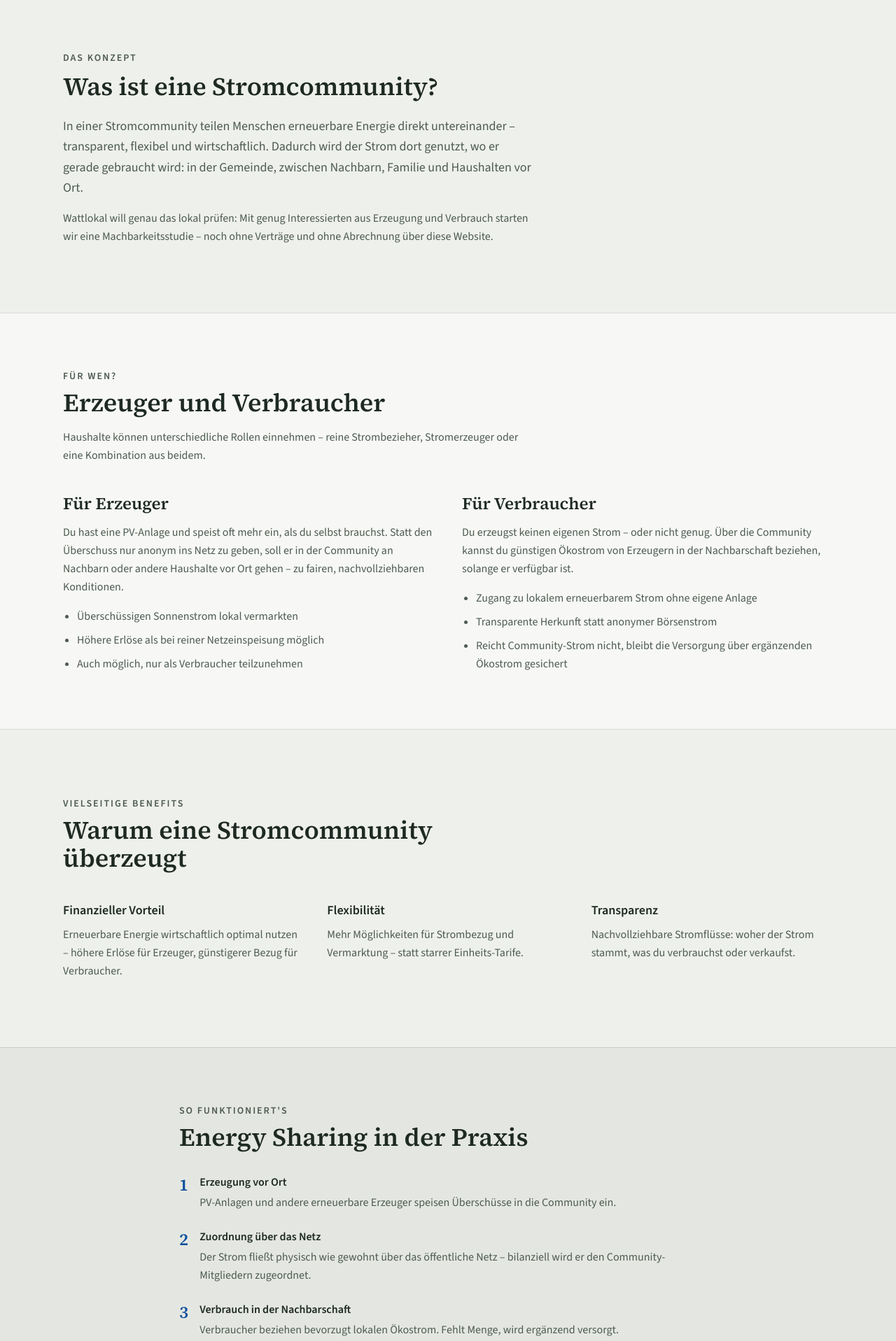
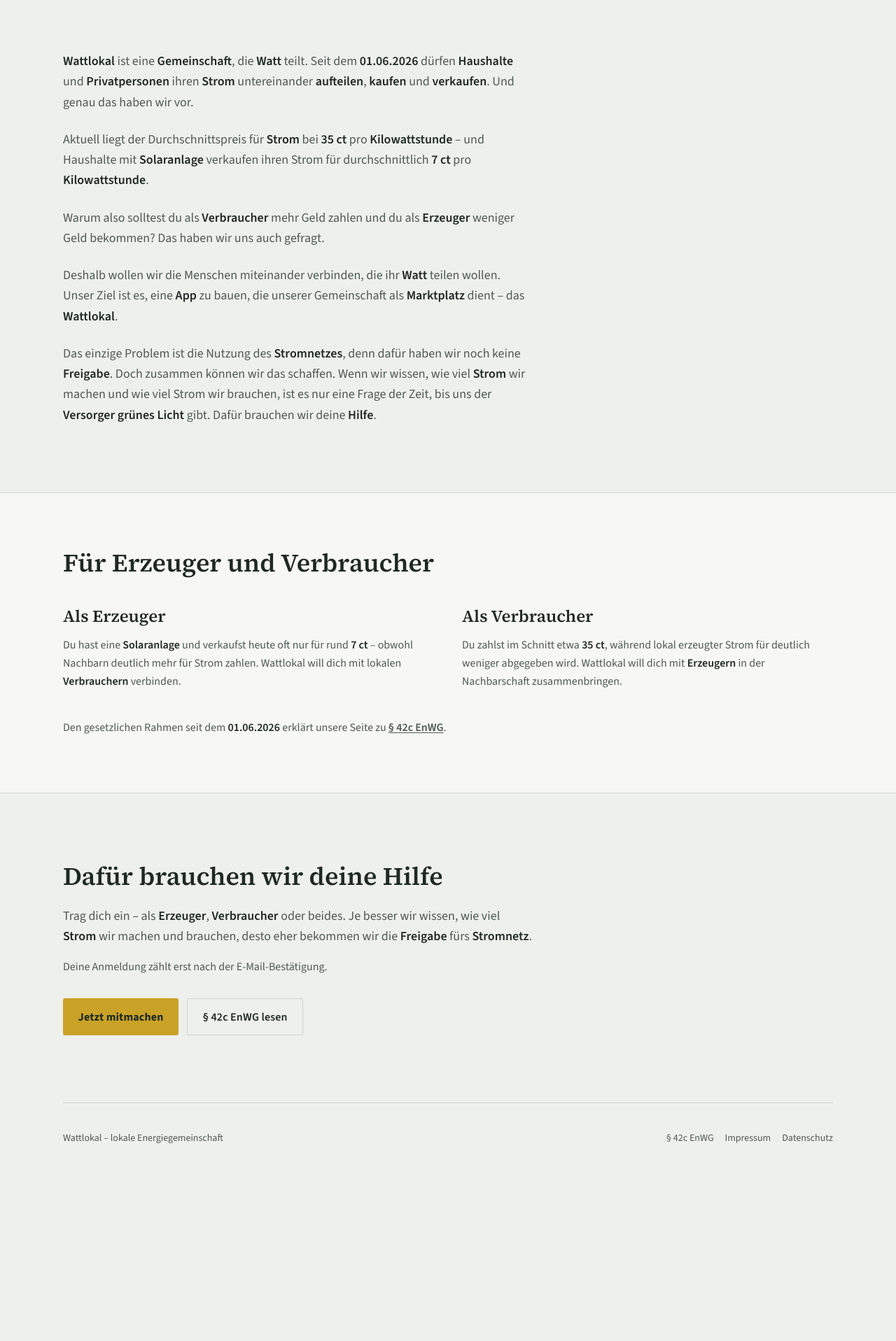
Before and after one commit to vindimitri/wattlokal, a Next.js app: page / in a window 1280 px wide. Shown: the part 880-2797 px from the top of the page at 70% size. After the commit the page ends 2557 px from the top, so only its background shows below. Built offline with nearby package versions, Linux system fonts and the light colour scheme.

Commit message:
Rewrite homepage story with bold key terms for Erzeuger and Verbraucher.
Co-authored-by: Cursor <cursoragent@cursor.com>

```diff
--- a/app/page.tsx
+++ b/app/page.tsx
@@ -27,204 +27,155 @@ export default function HomePage() {
             Wir teilen Watt
           </p>
           <p className="rise rise-delay-2 mx-auto mt-6 max-w-md text-base sm:text-lg text-ink-muted leading-relaxed">
-            Erneuerbare Stromüberschüsse sinnvoll in der Nachbarschaft nutzen –
-            für Erzeuger und Verbraucher.
+            Eine <strong className="font-semibold text-ink">Gemeinschaft</strong>, die{" "}
+            <strong className="font-semibold text-ink">Watt</strong> teilt – für{" "}
+            <strong className="font-semibold text-ink">Erzeuger</strong> und{" "}
+            <strong className="font-semibold text-ink">Verbraucher</strong>.
           </p>
           <div className="rise rise-delay-2 mt-8 flex flex-wrap justify-center gap-3">
             <Link href="/anmelden" className="btn">
               Interesse bekunden
             </Link>
             <a href="#konzept" className="btn btn-secondary">
-              Konzept ansehen
+              Mehr erfahren
             </a>
           </div>
         </div>
       </section>
 
       <section id="konzept" className="site-shell py-16 sm:py-24">
-        <p className="text-sm font-semibold uppercase tracking-[0.14em] text-ink-muted">
-          Das Konzept
-        </p>
-        <h2 className="mt-2 font-[family-name:var(--font-display)] text-3xl sm:text-4xl font-semibold text-ink leading-tight max-w-2xl">
-          Was ist eine Stromcommunity?
-        </h2>
-        <p className="mt-5 max-w-2xl text-lg text-ink-muted leading-relaxed">
-          In einer Stromcommunity teilen Menschen erneuerbare Energie direkt
-          untereinander – transparent, flexibel und wirtschaftlich. Dadurch wird
-          der Strom dort genutzt, wo er gerade gebraucht wird: in der Gemeinde,
-          zwischen Nachbarn, Familie und Haushalten vor Ort.
-        </p>
-        <p className="mt-4 max-w-2xl text-ink-muted leading-relaxed">
-          Wattlokal will genau das lokal prüfen: Mit genug Interessierten aus
-          Erzeugung und Verbrauch starten wir eine Machbarkeitsstudie – noch
-          ohne Verträge und ohne Abrechnung über diese Website.
-        </p>
+        <div className="max-w-2xl space-y-6 text-lg text-ink-muted leading-relaxed">
+          <p>
+            <strong className="font-semibold text-ink">Wattlokal</strong> ist eine{" "}
+            <strong className="font-semibold text-ink">Gemeinschaft</strong>, die{" "}
+            <strong className="font-semibold text-ink">Watt</strong> teilt. Seit dem{" "}
+            <strong className="font-semibold text-ink">01.06.2026</strong> dürfen{" "}
+            <strong className="font-semibold text-ink">Haushalte</strong> und{" "}
+            <strong className="font-semibold text-ink">Privatpersonen</strong> ihren{" "}
+            <strong className="font-semibold text-ink">Strom</strong> untereinander{" "}
+            <strong className="font-semibold text-ink">aufteilen</strong>,{" "}
+            <strong className="font-semibold text-ink">kaufen</strong> und{" "}
+            <strong className="font-semibold text-ink">verkaufen</strong>. Und genau
+            das haben wir vor.
+          </p>
+
+          <p>
+            Aktuell liegt der Durchschnittspreis für{" "}
+            <strong className="font-semibold text-ink">Strom</strong> bei{" "}
+            <strong className="font-semibold text-ink">35&nbsp;ct</strong> pro{" "}
+            <strong className="font-semibold text-ink">Kilowattstunde</strong> – und
+            Haushalte mit{" "}
+            <strong className="font-semibold text-ink">Solaranlage</strong> verkaufen
+            ihren Strom für durchschnittlich{" "}
+            <strong className="font-semibold text-ink">7&nbsp;ct</strong> pro{" "}
+            <strong className="font-semibold text-ink">Kilowattstunde</strong>.
+          </p>
+
+          <p>
+            Warum also solltest du als{" "}
+            <strong className="font-semibold text-ink">Verbraucher</strong> mehr Geld
+            zahlen und du als{" "}
+            <strong className="font-semibold text-ink">Erzeuger</strong> weniger Geld
+            bekommen? Das haben wir uns auch gefragt.
+          </p>
+
+          <p>
+            Deshalb wollen wir die Menschen miteinander verbinden, die ihr{" "}
+            <strong className="font-semibold text-ink">Watt</strong> teilen wollen.
+            Unser Ziel ist es, eine{" "}
+            <strong className="font-semibold text-ink">App</strong> zu bauen, die
+            unserer Gemeinschaft als{" "}
+            <strong className="font-semibold text-ink">Marktplatz</strong> dient –
+            das <strong className="font-semibold text-ink">Wattlokal</strong>.
+          </p>
+
+          <p>
+            Das einzige Problem ist die Nutzung des{" "}
+            <strong className="font-semibold text-ink">Stromnetzes</strong>, denn
+            dafür haben wir noch keine{" "}
+            <strong className="font-semibold text-ink">Freigabe</strong>. Doch
+            zusammen können wir das schaffen. Wenn wir wissen, wie viel{" "}
+            <strong className="font-semibold text-ink">Strom</strong> wir machen und
+            wie viel Strom wir brauchen, ist es nur eine Frage der Zeit, bis uns
+            der <strong className="font-semibold text-ink">Versorger</strong>{" "}
+            <strong className="font-semibold text-ink">grünes Licht</strong> gibt.
+            Dafür brauchen wir deine{" "}
+            <strong className="font-semibold text-ink">Hilfe</strong>.
+          </p>
+        </div>
       </section>
 
       <section id="rollen" className="border-y border-line bg-[color:var(--surface)]">
         <div className="site-shell py-16 sm:py-20">
-          <p className="text-sm font-semibold uppercase tracking-[0.14em] text-ink-muted">
-            Für wen?
-          </p>
-          <h2 className="mt-2 font-[family-name:var(--font-display)] text-3xl sm:text-4xl font-semibold text-ink">
-            Erzeuger und Verbraucher
+          <h2 className="font-[family-name:var(--font-display)] text-3xl sm:text-4xl font-semibold text-ink">
+            Für <strong className="font-semibold">Erzeuger</strong> und{" "}
+            <strong className="font-semibold">Verbraucher</strong>
           </h2>
-          <p className="mt-4 max-w-2xl text-ink-muted leading-relaxed">
-            Haushalte können unterschiedliche Rollen einnehmen – reine
-            Strombezieher, Stromerzeuger oder eine Kombination aus beidem.
-          </p>
-
           <div className="mt-10 grid gap-10 lg:grid-cols-2">
             <div>
               <h3 className="font-[family-name:var(--font-display)] text-2xl font-semibold text-ink">
-                Für Erzeuger
+                Als Erzeuger
               </h3>
               <p className="mt-3 text-ink-muted leading-relaxed">
-                Du hast eine PV-Anlage und speist oft mehr ein, als du selbst
-                brauchst. Statt den Überschuss nur anonym ins Netz zu geben,
-                soll er in der Community an Nachbarn oder andere Haushalte vor
-                Ort gehen – zu fairen, nachvollziehbaren Konditionen.
+                Du hast eine{" "}
+                <strong className="font-semibold text-ink">Solaranlage</strong> und
+                verkaufst heute oft nur für rund{" "}
+                <strong className="font-semibold text-ink">7&nbsp;ct</strong> – obwohl
+                Nachbarn deutlich mehr für Strom zahlen. Wattlokal will dich mit
+                lokalen <strong className="font-semibold text-ink">Verbrauchern</strong>{" "}
+                verbinden.
               </p>
-              <ul className="mt-4 space-y-2 text-ink-muted leading-relaxed list-disc pl-5">
-                <li>Überschüssigen Sonnenstrom lokal vermarkten</li>
-                <li>Höhere Erlöse als bei reiner Netzeinspeisung möglich</li>
-                <li>Auch möglich, nur als Verbraucher teilzunehmen</li>
-              </ul>
             </div>
             <div>
               <h3 className="font-[family-name:var(--font-display)] text-2xl font-semibold text-ink">
-                Für Verbraucher
+                Als Verbraucher
               </h3>
               <p className="mt-3 text-ink-muted leading-relaxed">
-                Du erzeugst keinen eigenen Strom – oder nicht genug. Über die
-                Community kannst du günstigen Ökostrom von Erzeugern in der
-                Nachbarschaft beziehen, solange er verfügbar ist.
+                Du zahlst im Schnitt etwa{" "}
+                <strong className="font-semibold text-ink">35&nbsp;ct</strong>, während
+                lokal erzeugter Strom für deutlich weniger abgegeben wird.
+                Wattlokal will dich mit{" "}
+                <strong className="font-semibold text-ink">Erzeugern</strong> in der
+                Nachbarschaft zusammenbringen.
               </p>
-              <ul className="mt-4 space-y-2 text-ink-muted leading-relaxed list-disc pl-5">
-                <li>Zugang zu lokalem erneuerbarem Strom ohne eigene Anlage</li>
-                <li>Transparente Herkunft statt anonymer Börsenstrom</li>
-                <li>
-                  Reicht Community-Strom nicht, bleibt die Versorgung über
-                  ergänzenden Ökostrom gesichert
-                </li>
-              </ul>
             </div>
           </div>
-        </div>
-      </section>
-
-      <section className="site-shell py-16 sm:py-24">
-        <p className="text-sm font-semibold uppercase tracking-[0.14em] text-ink-muted">
-          Vielseitige Benefits
-        </p>
-        <h2 className="mt-2 font-[family-name:var(--font-display)] text-3xl sm:text-4xl font-semibold text-ink max-w-2xl">
-          Warum eine Stromcommunity überzeugt
-        </h2>
-        <div className="mt-10 grid gap-8 sm:grid-cols-3">
-          <div>
-            <h3 className="font-semibold text-ink text-lg">Finanzieller Vorteil</h3>
-            <p className="mt-2 text-ink-muted leading-relaxed">
-              Erneuerbare Energie wirtschaftlich optimal nutzen – höhere Erlöse
-              für Erzeuger, günstigerer Bezug für Verbraucher.
-            </p>
-          </div>
-          <div>
-            <h3 className="font-semibold text-ink text-lg">Flexibilität</h3>
-            <p className="mt-2 text-ink-muted leading-relaxed">
-              Mehr Möglichkeiten für Strombezug und Vermarktung – statt starrer
-              Einheits-Tarife.
-            </p>
-          </div>
-          <div>
-            <h3 className="font-semibold text-ink text-lg">Transparenz</h3>
-            <p className="mt-2 text-ink-muted leading-relaxed">
-              Nachvollziehbare Stromflüsse: woher der Strom stammt, was du
-              verbrauchst oder verkaufst.
-            </p>
-          </div>
-        </div>
-      </section>
-
-      <section className="border-y border-line bg-[color:var(--bg-deep)]">
-        <div className="site-shell py-16 sm:py-20 max-w-3xl">
-          <p className="text-sm font-semibold uppercase tracking-[0.14em] text-ink-muted">
-            So funktioniert&apos;s
-          </p>
-          <h2 className="mt-2 font-[family-name:var(--font-display)] text-3xl sm:text-4xl font-semibold text-ink">
-            Energy Sharing in der Praxis
-          </h2>
-          <ol className="mt-8 space-y-6">
-            <li className="flex gap-4">
-              <span className="shrink-0 font-[family-name:var(--font-display)] text-2xl font-semibold text-[#0b4f9c]">
-                1
-              </span>
-              <div>
-                <h3 className="font-semibold text-ink">Erzeugung vor Ort</h3>
-                <p className="mt-1 text-ink-muted leading-relaxed">
-                  PV-Anlagen und andere erneuerbare Erzeuger speisen Überschüsse
-                  in die Community ein.
-                </p>
-              </div>
-            </li>
-            <li className="flex gap-4">
-              <span className="shrink-0 font-[family-name:var(--font-display)] text-2xl font-semibold text-[#0b4f9c]">
-                2
-              </span>
-              <div>
-                <h3 className="font-semibold text-ink">Zuordnung über das Netz</h3>
-                <p className="mt-1 text-ink-muted leading-relaxed">
-                  Der Strom fließt physisch wie gewohnt über das öffentliche
-                  Netz – bilanziell wird er den Community-Mitgliedern
-                  zugeordnet.
-                </p>
-              </div>
-            </li>
-            <li className="flex gap-4">
-              <span className="shrink-0 font-[family-name:var(--font-display)] text-2xl font-semibold text-[#0b4f9c]">
-                3
-              </span>
-              <div>
-                <h3 className="font-semibold text-ink">Verbrauch in der Nachbarschaft</h3>
-                <p className="mt-1 text-ink-muted leading-relaxed">
-                  Verbraucher beziehen bevorzugt lokalen Ökostrom. Fehlt Menge,
-                  wird ergänzend versorgt.
-                </p>
-              </div>
-            </li>
-          </ol>
-          <p className="mt-8 text-ink-muted leading-relaxed">
-            Den gesetzlichen Rahmen dafür bildet unter anderem{" "}
+          <p className="mt-10 max-w-2xl text-ink-muted leading-relaxed">
+            Den gesetzlichen Rahmen seit dem{" "}
+            <strong className="font-semibold text-ink">01.06.2026</strong> erklärt
+            unsere Seite zu{" "}
             <Link
               href="/42c-enwg"
-              className="text-ok underline underline-offset-2"
+              className="text-ok underline underline-offset-2 font-semibold"
             >
-              § 42c EnWG
+              §&nbsp;42c&nbsp;EnWG
             </Link>
-            . Dort erklären wir, was die Regelung ermöglicht und wo ihre Grenzen
-            liegen.
+            .
           </p>
         </div>
       </section>
 
       <section className="site-shell py-16 sm:py-24">
         <div className="max-w-2xl">
-          <p className="text-sm font-semibold uppercase tracking-[0.14em] text-ink-muted">
-            Nächster Schritt
-          </p>
-          <h2 className="mt-2 font-[family-name:var(--font-display)] text-3xl sm:text-4xl font-semibold text-ink leading-tight">
-            Zuerst die Studie – noch keine Verträge
+          <h2 className="font-[family-name:var(--font-display)] text-3xl sm:text-4xl font-semibold text-ink leading-tight">
+            Dafür brauchen wir deine Hilfe
           </h2>
           <p className="mt-5 text-lg text-ink-muted leading-relaxed">
-            Noch geht es nicht um Lieferverträge. Zuerst sammeln wir Interesse
-            und Daten von Erzeugern und Verbrauchern. Mit genug Nachbarn prüfen
-            wir, ob ein lokaler Stromkreis tragfähig ist.
+            Trag dich ein – als{" "}
+            <strong className="font-semibold text-ink">Erzeuger</strong>,{" "}
+            <strong className="font-semibold text-ink">Verbraucher</strong> oder
+            beides. Je besser wir wissen, wie viel{" "}
+            <strong className="font-semibold text-ink">Strom</strong> wir machen und
+            brauchen, desto eher bekommen wir die{" "}
+            <strong className="font-semibold text-ink">Freigabe</strong> fürs{" "}
+            <strong className="font-semibold text-ink">Stromnetz</strong>.
           </p>
           <p className="mt-4 text-ink-muted leading-relaxed">
             Deine Anmeldung zählt erst nach der E-Mail-Bestätigung.
           </p>
           <p className="mt-8 flex flex-wrap gap-3">
             <Link href="/anmelden" className="btn">
-              Zum Formular
+              Jetzt mitmachen
             </Link>
             <Link href="/42c-enwg" className="btn btn-secondary">
               § 42c EnWG lesen
```
